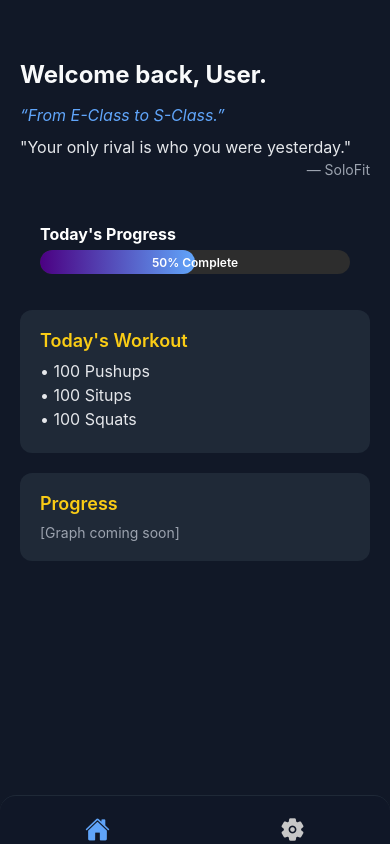
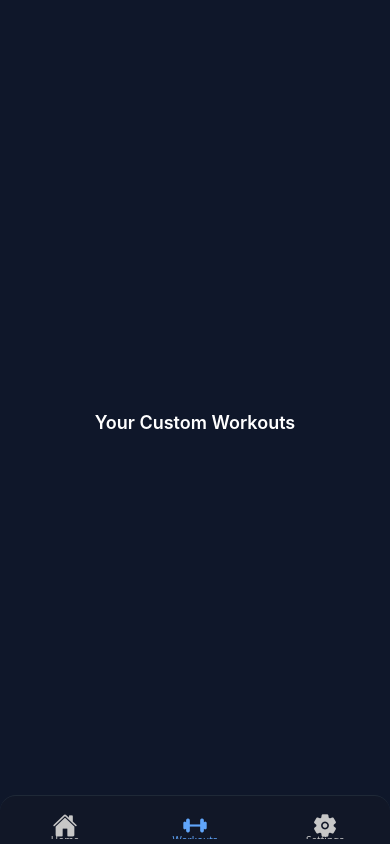
Before and after one commit to FabianC1/SoloFit, a React Native app: screen /Workouts in a window 390 px wide. Built offline with nearby package versions, Linux system fonts and the light colour scheme.

Commit message:
Implementing workout screen

```diff
--- a/App.tsx
+++ b/App.tsx
@@ -9,6 +9,7 @@ import { QuotePreferencesProvider } from './src/context/QuotePreferencesContext'
 
 import HomeScreen from './src/screens/HomeScreen';
 import SettingsScreen from './src/screens/SettingsScreen';
+import WorkoutScreen from './src/screens/WorkoutScreen';
 
 import { Dimensions, Platform } from 'react-native';
 
@@ -45,7 +46,7 @@ export default function App() {
               tabBarItemStyle: {
                 justifyContent: 'center',
                 alignItems: 'center',
-                marginTop: 8
+                marginTop: 4
               },
               tabBarIconStyle: {
                 paddingTop: isLargeScreen ? 6 : 2,
@@ -56,6 +57,7 @@ export default function App() {
                 let iconName: keyof typeof Ionicons.glyphMap;
 
                 if (route.name === 'Home') iconName = 'home';
+                else if (route.name === 'Workouts') iconName = 'barbell';
                 else if (route.name === 'Settings') iconName = 'settings';
                 else iconName = 'ellipse';
 
@@ -64,6 +66,7 @@ export default function App() {
             })}
           >
             <Tab.Screen name="Home" component={HomeScreen} />
+            <Tab.Screen name="Workouts" component={WorkoutScreen} />
             <Tab.Screen name="Settings" component={SettingsScreen} />
           </Tab.Navigator>
         </NavigationContainer>
--- a/src/components/DailyProgressBar.tsx
+++ b/src/components/DailyProgressBar.tsx
@@ -35,7 +35,7 @@ const styles = StyleSheet.create({
     container: {
         marginVertical: 16,
         paddingHorizontal: 20,
-        paddingBottom: 20,
+        paddingBottom: 30,
     },
     title: {
         color: '#fff',
--- /dev/null
+++ b/src/screens/WorkoutScreen.tsx
@@ -0,0 +1,27 @@
+import React from 'react';
+import { View, Text, StyleSheet } from 'react-native';
+
+const WorkoutScreen = () => {
+  return (
+    <View style={styles.container}>
+      <Text style={styles.text}>Your Custom Workouts</Text>
+      {/* Add form or list later */}
+    </View>
+  );
+};
+
+const styles = StyleSheet.create({
+  container: {
+    flex: 1,
+    backgroundColor: '#0f172a',
+    justifyContent: 'center',
+    alignItems: 'center',
+  },
+  text: {
+    color: '#fff',
+    fontSize: 18,
+    fontWeight: '600',
+  },
+});
+
+export default WorkoutScreen;
```
